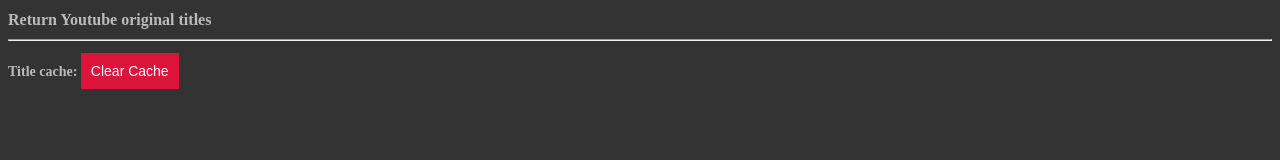
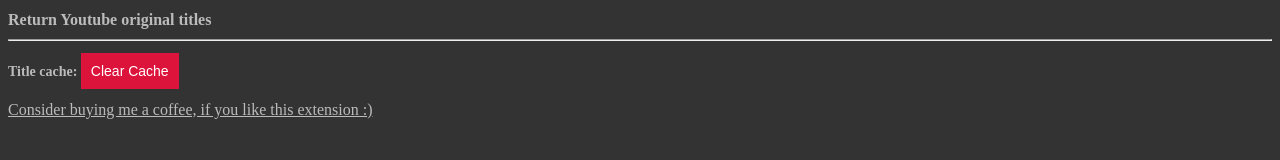
Before and after one commit to MangoButtermilch/Youtube-Return-Original-Titles, a browser extension: page index.html in a window 1280 px wide. Drawn offline with Linux system fonts and the light colour scheme.

Commit message:
update index html

```diff
--- a/index.html
+++ b/index.html
@@ -29,6 +29,10 @@
       color: var(--textColor);
     }
 
+    a {
+      color: var(--textColor);
+    }
+
     button {
       font-size: var(--fontSmall);
       padding: 10px;
@@ -50,7 +54,9 @@
 
   <h2>Title cache: <span data-cache-display></span> <button id="clear-cache">Clear Cache</button></h2>
 
-
+  <smal>
+    <a href="https://buymeacoffee.com/acetix" target="_blank">Consider buying me a coffee, if you like this extension :)</a>
+  </smal>
   <script src="popup.js"></script>
 </body>
 
```
